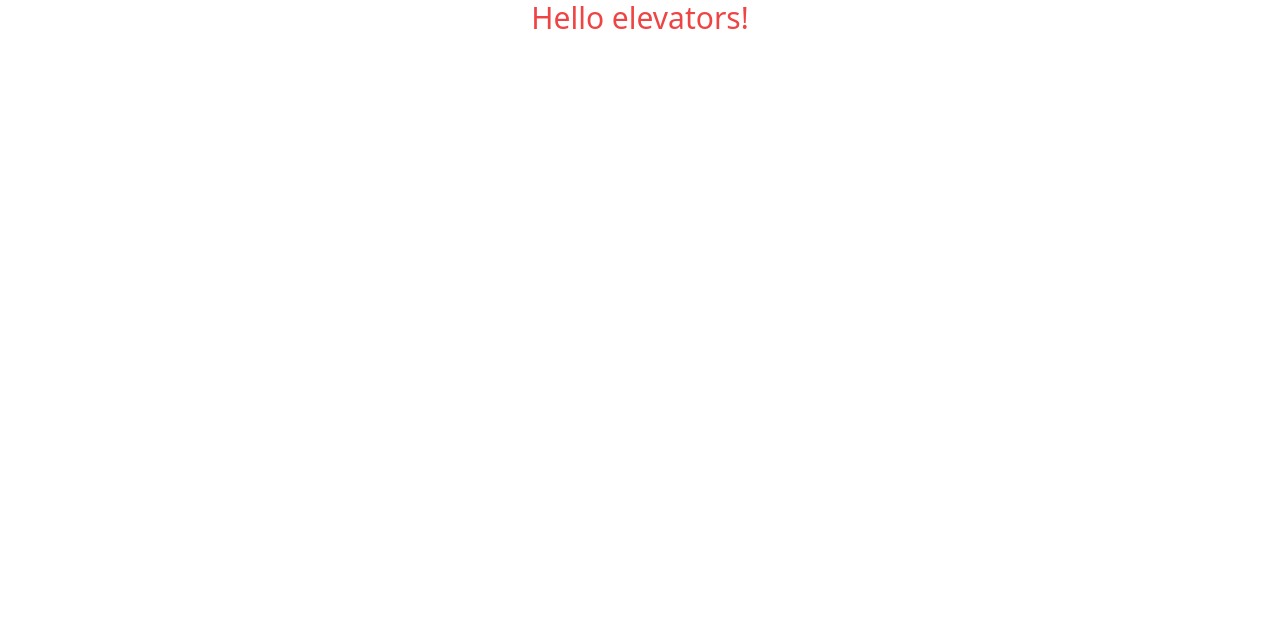
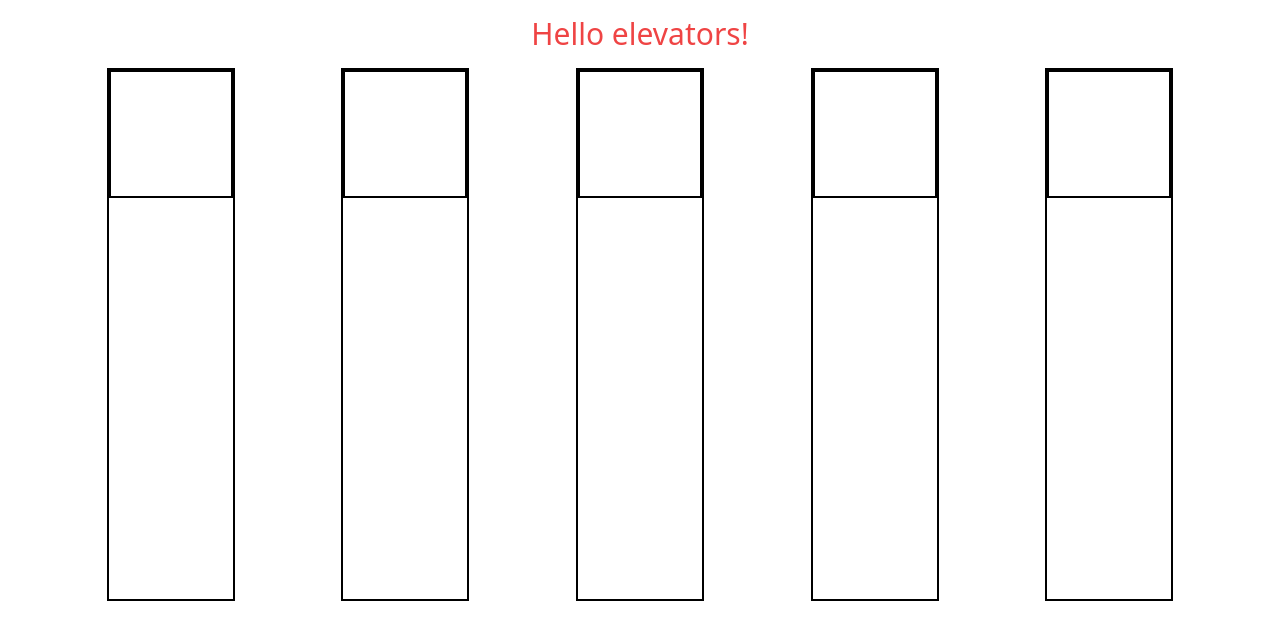
Before and after one commit to mrcxmrj/elevator-simulation, a React (Vite) app: page / in a window 1280 px wide. Shown: the top 640 px of the page. Built offline with nearby package versions, Linux system fonts and the light colour scheme.

Commit message:
setup basic components

```diff
--- a/src/App.tsx
+++ b/src/App.tsx
@@ -1,8 +1,12 @@
+import Building from "./Building";
 
-function App() {
-  return (
-    <div className="m-auto text-red-500 text-center text-3xl"><h1>Hello elevators!</h1></div>
-  )
+export default function App() {
+    return (
+        <div className="h-dvh">
+            <h1 className="mx-auto my-4 text-red-500 text-center text-3xl">
+                Hello elevators!
+            </h1>
+            <Building />
+        </div>
+    );
 }
-
-export default App
--- /dev/null
+++ b/src/Building.tsx
@@ -0,0 +1,13 @@
+import Shaft from "./Shaft";
+
+export default function Building() {
+    return (
+        <div className="h-2/3 flex justify-evenly">
+            <Shaft />
+            <Shaft />
+            <Shaft />
+            <Shaft />
+            <Shaft />
+        </div>
+    )
+}
--- /dev/null
+++ b/src/Elevator.tsx
@@ -0,0 +1,6 @@
+export default function Elevator() {
+    return (
+        <div className="w-full h-32 border-2 border-black">
+        </div>
+    );
+}
--- /dev/null
+++ b/src/Shaft.tsx
@@ -0,0 +1,9 @@
+import Elevator from "./Elevator";
+
+export default function Shaft() {
+    return (
+        <div className="h-full w-32 border-2 border-black">
+            <Elevator />
+        </div>
+    )
+}
```
